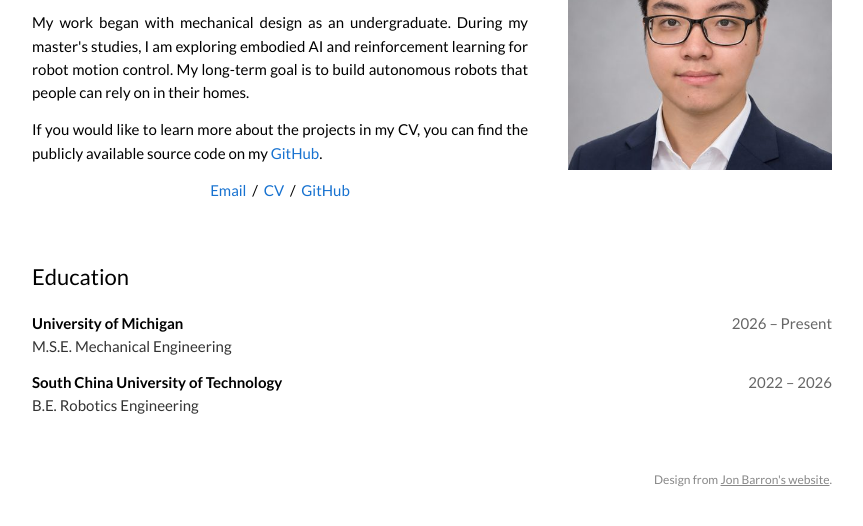
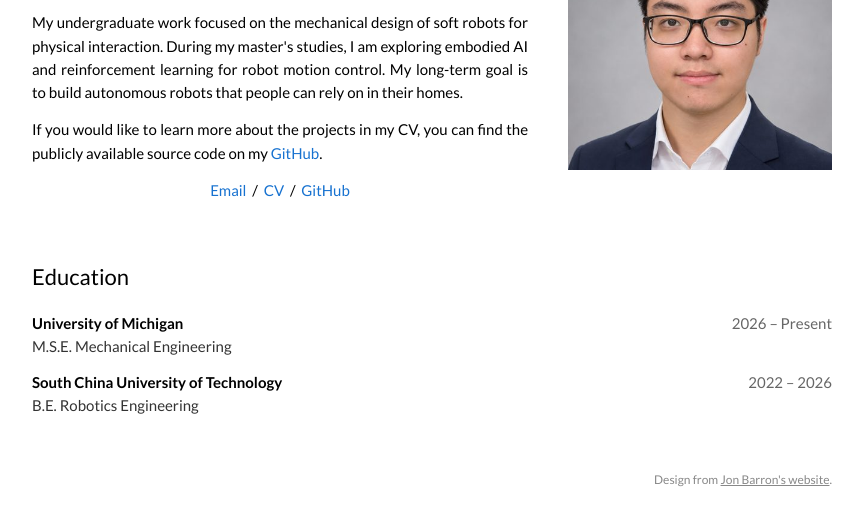
Before and after one commit to Yufeng1216/Yufeng1216.github.io, a plain HTML site: page index.html in a window 1280 px wide. Shown: the part 180-706 px from the top of the page, without its empty margins (208-1071 px from the left). Drawn offline with Linux system fonts and the light colour scheme.

Commit message:
Clarify undergraduate focus

```diff
--- a/index.html
+++ b/index.html
@@ -66,7 +66,8 @@
           robotic manipulation and locomotion, and reinforcement learning.
         </p>
         <p>
-          My work began with mechanical design as an undergraduate. During my master's studies,
+          My undergraduate work focused on the mechanical design of soft robots for physical interaction.
+          During my master's studies,
           I am exploring embodied AI and reinforcement learning for robot motion control.
           My long-term goal is to build autonomous robots that people can rely on in their homes.
         </p>
```
